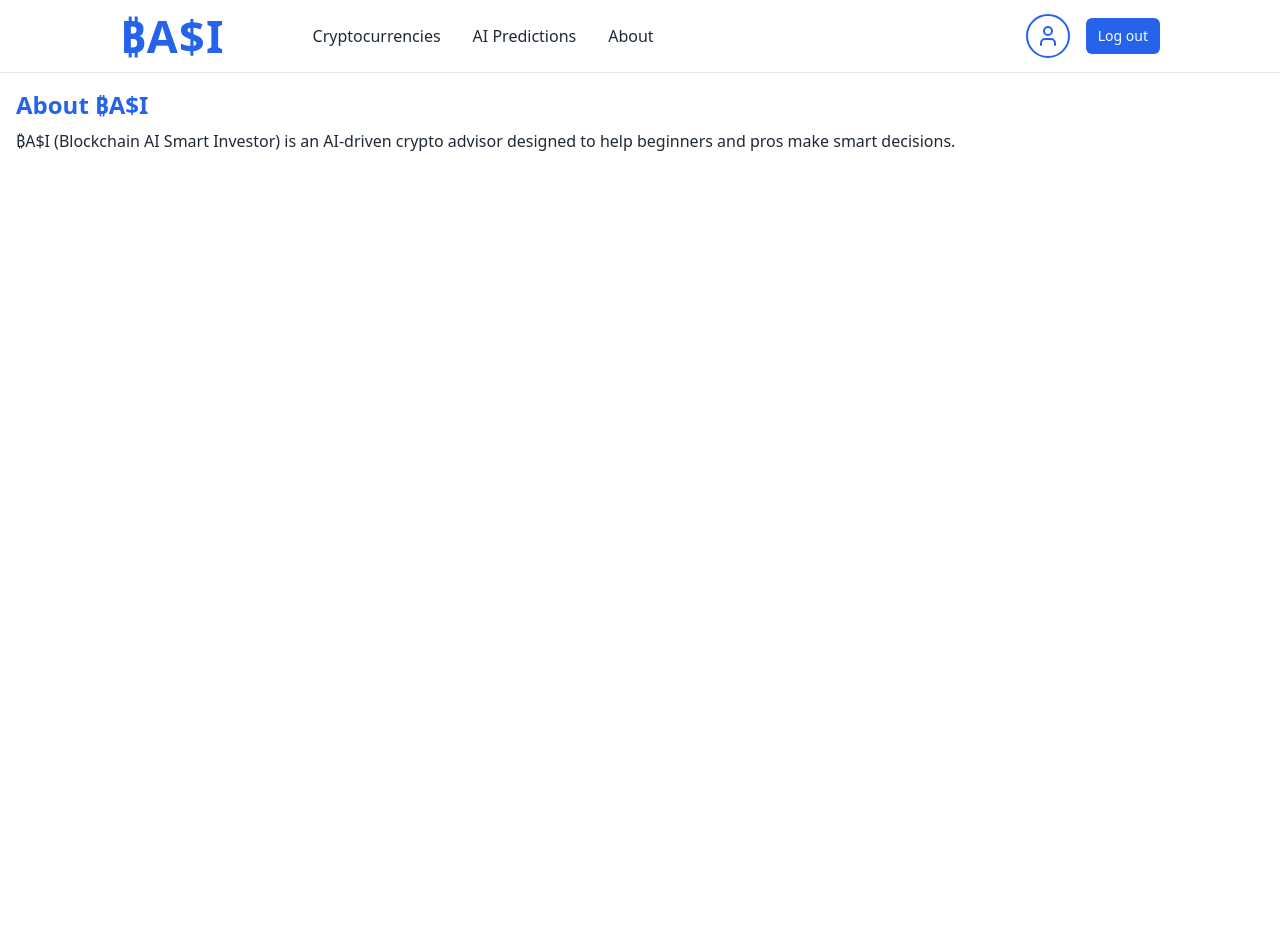
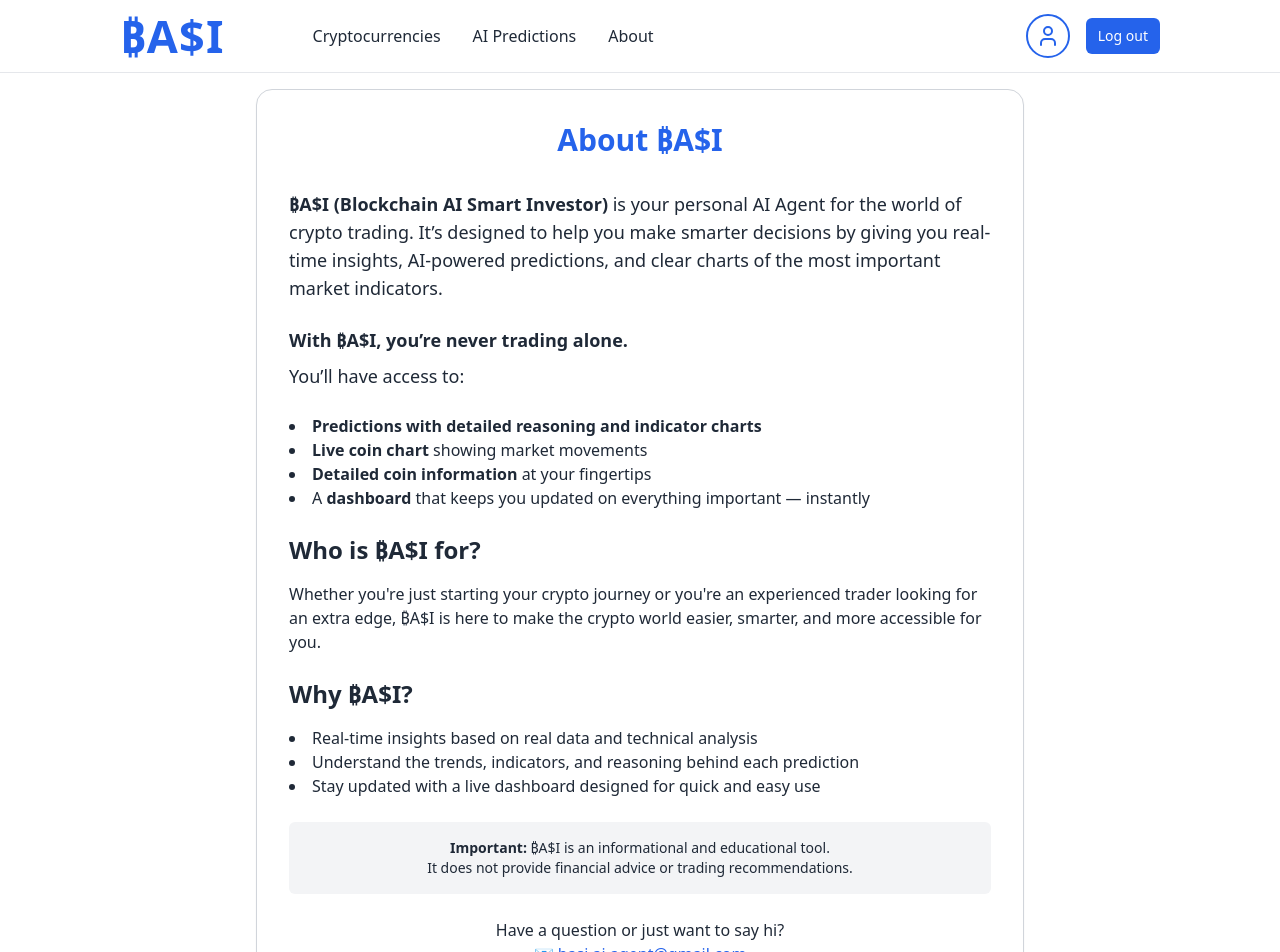
Before and after one commit to Ell-716/BASI-Crypto-Agent, a React (Vite) app in the folder frontend/: page /about in a window 1280 px wide. Shown: the top 952 px of the page. Before the commit the page ends 800 px from the top, so only its background shows below. Built offline with nearby package versions, Linux system fonts and the light colour scheme; sample sign-in values are in the browser's storage.

Commit message:
Add footer globally

```diff
--- a/frontend/src/pages/About.jsx
+++ b/frontend/src/pages/About.jsx
@@ -1,10 +1,56 @@
 const About = () => {
   return (
-    <div className="p-4">
-      <h1 className="text-2xl font-semibold text-blue-600">About ₿A$I</h1>
-      <p className="mt-2 text-text">
-        ₿A$I (Blockchain AI Smart Investor) is an AI-driven crypto advisor designed to help beginners and pros make smart decisions.
-      </p>
+    <div className="flex justify-center items-center min-h-screen p-4">
+      <div className="max-w-3xl w-full border border-gray-300 rounded-2xl p-8 shadow-sm bg-white dark:bg-black animate-fade-up">
+        <h1 className="text-3xl font-bold text-center text-blue-600 mb-8">About ₿A$I</h1>
+
+        <p className="text-lg mb-6">
+          <strong>₿A$I (Blockchain AI Smart Investor)</strong> is your personal AI Agent for the world of crypto trading.
+          It’s designed to help you make smarter decisions by giving you real-time insights, AI-powered predictions,
+          and clear charts of the most important market indicators.
+        </p>
+
+        <p className="text-lg font-semibold mb-2 text-left">
+          With ₿A$I, you’re never trading alone.
+        </p>
+        <p className="text-lg mb-6 text-left">
+          You’ll have access to:
+        </p>
+
+        <ul className="list-disc list-inside mb-6 text-base text-left">
+          <li><strong>Predictions with detailed reasoning and indicator charts</strong></li>
+          <li><strong>Live coin chart</strong> showing market movements</li>
+          <li><strong>Detailed coin information</strong> at your fingertips</li>
+          <li>A <strong>dashboard</strong> that keeps you updated on everything important — instantly</li>
+        </ul>
+
+        <h2 className="text-2xl font-semibold mb-4 text-left">Who is ₿A$I for?</h2>
+        <p className="text-base mb-6 text-left">
+          Whether you're just starting your crypto journey or you're an experienced trader looking for an extra edge,
+          ₿A$I is here to make the crypto world easier, smarter, and more accessible for you.
+        </p>
+
+        <h2 className="text-2xl font-semibold mb-4 text-left">Why ₿A$I?</h2>
+        <ul className="list-disc list-inside mb-6 text-base text-left">
+          <li>Real-time insights based on real data and technical analysis</li>
+          <li>Understand the trends, indicators, and reasoning behind each prediction</li>
+          <li>Stay updated with a live dashboard designed for quick and easy use</li>
+        </ul>
+
+        <div className="bg-gray-100 dark:bg-gray-800 p-4 rounded-md text-center text-sm mb-6">
+          <p><strong>Important:</strong> ₿A$I is an informational and educational tool.<br/>
+          It does not provide financial advice or trading recommendations.</p>
+        </div>
+
+        <div className="text-center text-base mb-4">
+          <p>Have a question or just want to say hi?</p>
+          <p>📧 <a href="mailto:basi.ai.agent@gmail.com" className="text-blue-600 hover:underline">basi.ai.agent@gmail.com</a></p>
+        </div>
+
+        <div className="text-center text-xs text-gray-500">
+          Created with passion by Elena Bai.
+        </div>
+      </div>
     </div>
   );
 };
--- a/frontend/tailwind.config.js
+++ b/frontend/tailwind.config.js
@@ -2,7 +2,17 @@ export default {
   darkMode: 'class',
   content: ["./index.html", "./src/**/*.{js,jsx}"],
   theme: {
-    extend: {},
+    extend: {
+      keyframes: {
+        'fade-up': {
+          '0%': { opacity: '0', transform: 'translateY(20px)' },
+          '100%': { opacity: '1', transform: 'translateY(0)' },
+        },
+      },
+      animation: {
+        'fade-up': 'fade-up 0.8s ease-out',
+      },
+    },
   },
   plugins: [
     require('@tailwindcss/typography'),
```
